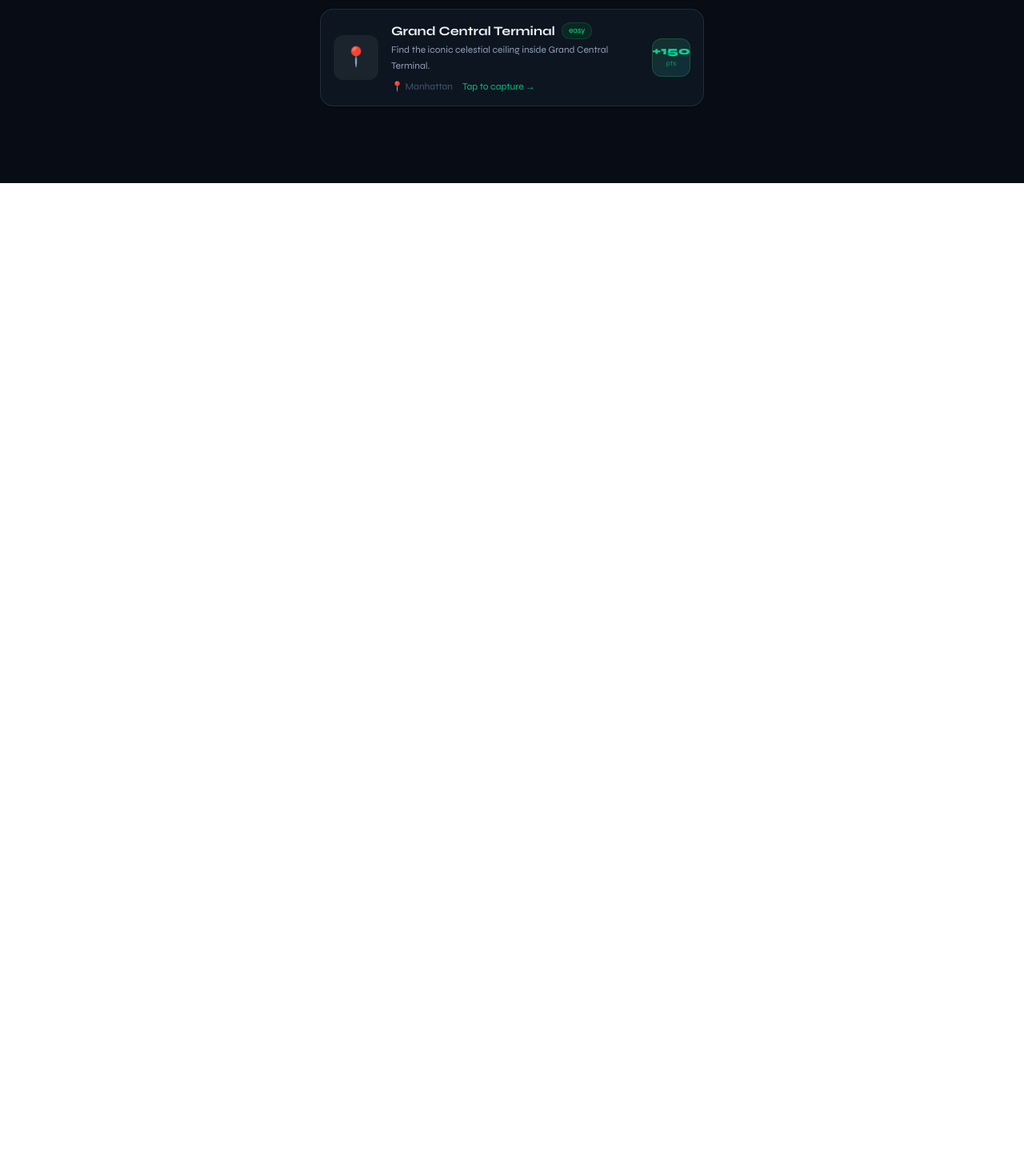
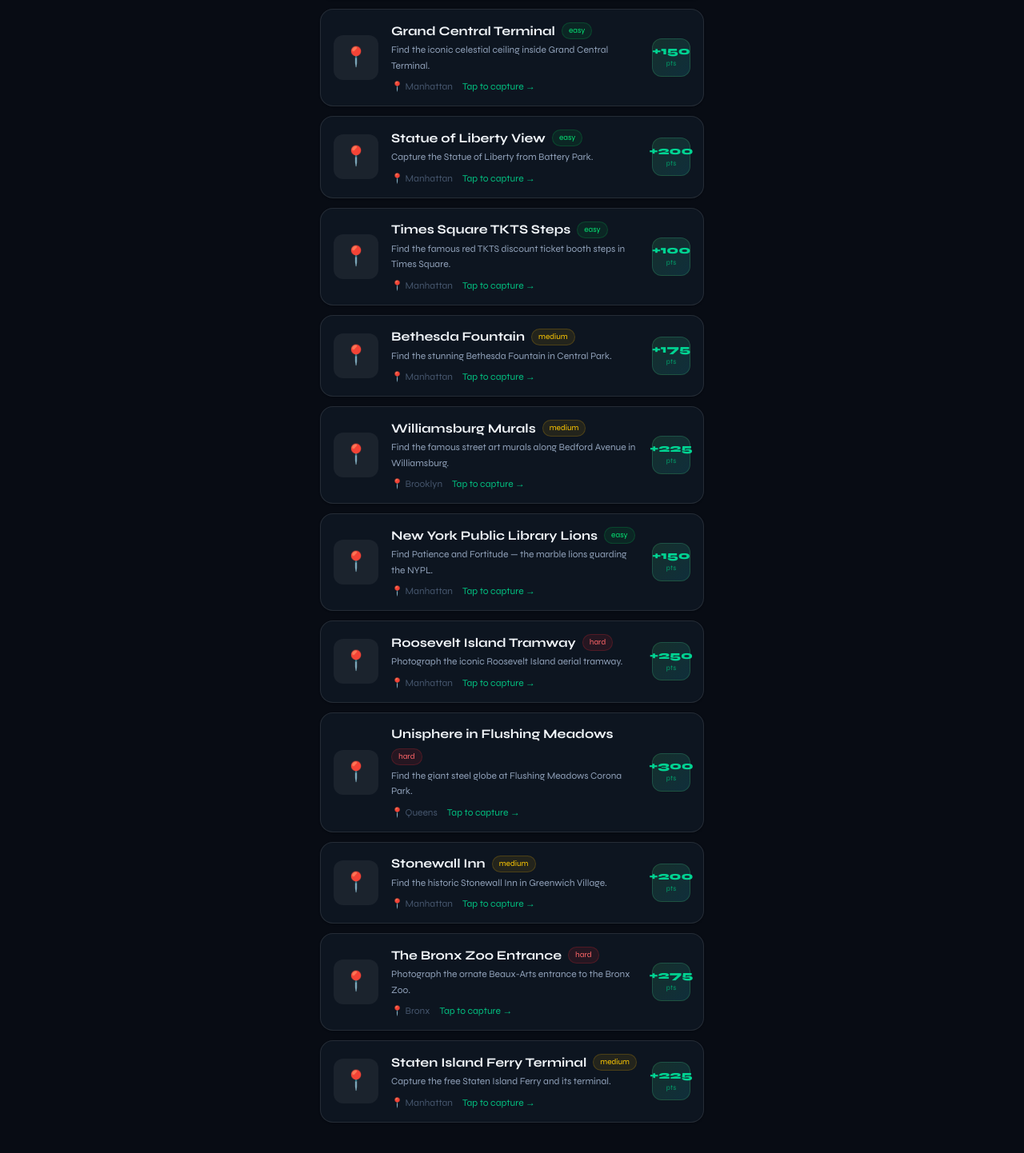
Before and after one commit to Brian-Zhg/HenHacks, a Next.js app: page /hunts in a window 1280 px wide. Shown: the part 1278-2720 px from the top of the page at 80% size. Before the commit the page ends 1507 px from the top, so only its background shows below. Built offline with nearby package versions, Linux system fonts and the light colour scheme.

Commit message:
Update hunts.ts

```diff
--- a/src/data/hunts.ts
+++ b/src/data/hunts.ts
@@ -135,4 +135,124 @@
     difficulty: "easy",
     borough: "Manhattan",
   },
+  {
+    id: "11",
+    title: "Statue of Liberty View",
+    description: "Capture the Statue of Liberty from Battery Park.",
+    clue: "You don't have to take the ferry. Stand at the southern tip of Manhattan and she'll be right there across the water.",
+    points: 200,
+    coordinates: { lat: 40.7033, lng: -74.0170 },
+    address: "Battery Park, New York, NY 10004",
+    landmark: "Statue of Liberty from Battery Park waterfront",
+    difficulty: "easy",
+    borough: "Manhattan",
+  },
+  {
+    id: "12",
+    title: "Times Square TKTS Steps",
+    description: "Find the famous red TKTS discount ticket booth steps in Times Square.",
+    clue: "In the middle of the city's loudest intersection, a red staircase rises above the chaos. Climb it.",
+    points: 100,
+    coordinates: { lat: 40.7575, lng: -73.9861 },
+    address: "Father Duffy Square, Broadway & 47th St, New York, NY 10036",
+    landmark: "TKTS red steps in Times Square",
+    difficulty: "easy",
+    borough: "Manhattan",
+  },
+  {
+    id: "13",
+    title: "Bethesda Fountain",
+    description: "Find the stunning Bethesda Fountain in Central Park.",
+    clue: "At the heart of Central Park, an angel blesses the waters. Descend the grand staircase to find her.",
+    points: 175,
+    coordinates: { lat: 40.7739, lng: -73.9710 },
+    address: "Bethesda Terrace, Central Park, New York, NY 10024",
+    landmark: "Bethesda Fountain angel statue",
+    difficulty: "medium",
+    borough: "Manhattan",
+  },
+  {
+    id: "14",
+    title: "Williamsburg Murals",
+    description: "Find the famous street art murals along Bedford Avenue in Williamsburg.",
+    clue: "Brooklyn's hippest neighborhood is an open air gallery. Walk Bedford Ave and find a wall that stops you in your tracks.",
+    points: 225,
+    coordinates: { lat: 40.7143, lng: -73.9614 },
+    address: "Bedford Ave, Williamsburg, Brooklyn, NY 11211",
+    landmark: "Large colorful street art mural in Williamsburg",
+    difficulty: "medium",
+    borough: "Brooklyn",
+  },
+  {
+    id: "15",
+    title: "New York Public Library Lions",
+    description: "Find Patience and Fortitude — the marble lions guarding the NYPL.",
+    clue: "Two stone lions have guarded 5th Avenue since 1911. Mayor LaGuardia named them during the Depression.",
+    points: 150,
+    coordinates: { lat: 40.7532, lng: -73.9822 },
+    address: "476 5th Ave, New York, NY 10018",
+    landmark: "Marble lion statues at New York Public Library entrance",
+    difficulty: "easy",
+    borough: "Manhattan",
+  },
+  {
+    id: "16",
+    title: "Roosevelt Island Tramway",
+    description: "Photograph the iconic Roosevelt Island aerial tramway.",
+    clue: "A red cable car glides over the East River. You've seen it in Spider-Man. Find the station on 2nd Ave.",
+    points: 250,
+    coordinates: { lat: 40.7593, lng: -73.9536 },
+    address: "Main St & East 60th St, New York, NY 10044",
+    landmark: "Roosevelt Island Tramway cable car",
+    difficulty: "hard",
+    borough: "Manhattan",
+  },
+  {
+    id: "17",
+    title: "Unisphere in Flushing Meadows",
+    description: "Find the giant steel globe at Flushing Meadows Corona Park.",
+    clue: "Built for the 1964 World's Fair, a massive steel Earth sits in a Queens park surrounded by fountains.",
+    points: 300,
+    coordinates: { lat: 40.7469, lng: -73.8448 },
+    address: "Flushing Meadows Corona Park, Queens, NY 11368",
+    landmark: "Unisphere giant steel globe",
+    difficulty: "hard",
+    borough: "Queens",
+  },
+  {
+    id: "18",
+    title: "Stonewall Inn",
+    description: "Find the historic Stonewall Inn in Greenwich Village.",
+    clue: "On Christopher Street in the Village, a bar changed history in 1969. The rainbow flags will guide you.",
+    points: 200,
+    coordinates: { lat: 40.7335, lng: -74.0027 },
+    address: "53 Christopher St, New York, NY 10014",
+    landmark: "Stonewall Inn exterior with rainbow flags",
+    difficulty: "medium",
+    borough: "Manhattan",
+  },
+  {
+    id: "19",
+    title: "The Bronx Zoo Entrance",
+    description: "Photograph the ornate Beaux-Arts entrance to the Bronx Zoo.",
+    clue: "The largest urban zoo in the US hides in the Bronx. Find the grand brick archway that's been welcoming visitors since 1899.",
+    points: 275,
+    coordinates: { lat: 40.8506, lng: -73.8769 },
+    address: "2300 Southern Blvd, Bronx, NY 10460",
+    landmark: "Bronx Zoo main entrance archway",
+    difficulty: "hard",
+    borough: "Bronx",
+  },
+  {
+    id: "20",
+    title: "Staten Island Ferry Terminal",
+    description: "Capture the free Staten Island Ferry and its terminal.",
+    clue: "The best free ride in New York — orange boats crossing the harbor. Find the Whitehall terminal at the tip of Manhattan.",
+    points: 225,
+    coordinates: { lat: 40.7006, lng: -74.0134 },
+    address: "4 South St, New York, NY 10004",
+    landmark: "Staten Island Ferry orange boat at terminal",
+    difficulty: "medium",
+    borough: "Manhattan",
+  },
 ];
```
